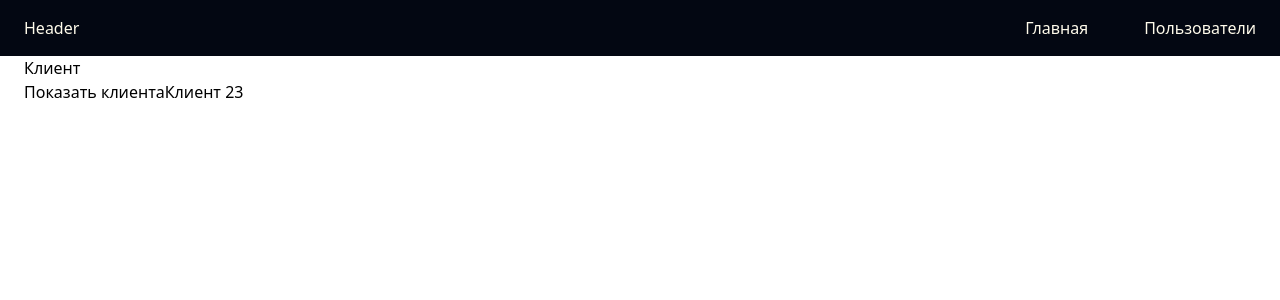
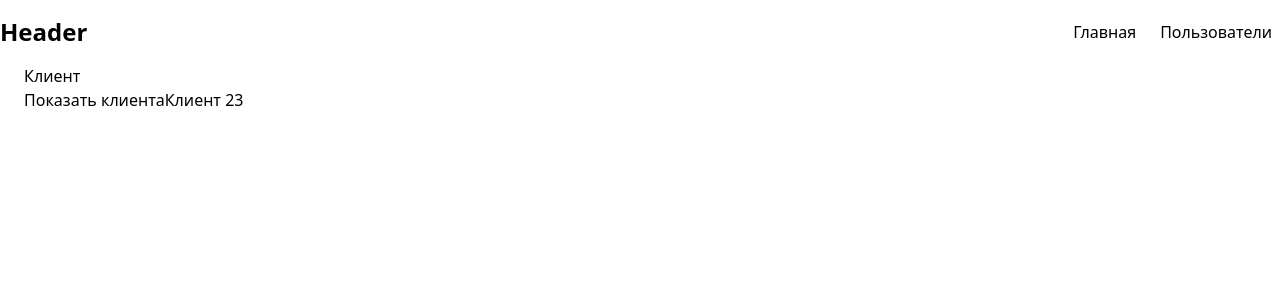
Before and after one commit to JaroslawChaykin/next-stage, a Next.js app: page /client in a window 1280 px wide. Shown: the top 300 px of the page. Built offline with nearby package versions, Linux system fonts and the light colour scheme.

Commit message:
chut chut restyle

```diff
--- a/app/components/Header/Header.js
+++ b/app/components/Header/Header.js
@@ -1,14 +1,31 @@
-import React from 'react';
+import React from "react";
 import Link from "next/link";
+import Title from "../Title/Title";
 
 const Header = () => {
     return (
-        <header className={'flex justify-between items-center bg-gray-950 text-amber-50 pl-6'}>
-            Header
-            <nav className={'flex gap-2'}>
-                <Link href='/' className={'hover:bg-gray-900 py-4 px-6'}>Главная</Link>
-                <Link href='/users' className={'hover:bg-gray-900 py-4 px-6'}>Пользователи</Link>
-            </nav>
+        <header className={"w-full fixed top-0"}>
+            <div
+                className={
+                    "container m-0 flex justify-between items-center py-4 bg-white/50 backdrop-blur-md"
+                }
+            >
+                <Title Stage="h6">Header</Title>
+                <nav className={"flex gap-2"}>
+                    <Link
+                        href="/"
+                        className={"hover:bg-gray-100 p-1 px-2 rounded-md"}
+                    >
+                        Главная
+                    </Link>
+                    <Link
+                        href="/users"
+                        className={"hover:bg-gray-100 p-1 px-2 rounded-md"}
+                    >
+                        Пользователи
+                    </Link>
+                </nav>
+            </div>
         </header>
     );
 };
--- a/app/layout.js
+++ b/app/layout.js
@@ -10,11 +10,9 @@ export default function RootLayout({ children }) {
     return (
         <html lang="en">
             <body>
-        <main className={'container'}>
-          <Header/>
-          <div className={'px-6'}>
-              {children}
-          </div>
+                <main className={"container"}>
+                    <Header />
+                    <div className={"px-6 mt-16"}>{children}</div>
                 </main>
             </body>
         </html>
--- a/app/page.js
+++ b/app/page.js
@@ -1,21 +1,22 @@
 import Title from "@/app/components/Title/Title";
-import PostCard from "@/app/components/PostCard/PostCard";
+import PostCard from "./components/PostCard/PostCard";
 
 const getPosts = async () => {
-    const response = await fetch('https://jsonplaceholder.typicode.com/posts/')
-        .then(response => response.json())
+    const response = await fetch(
+        "https://jsonplaceholder.typicode.com/posts/"
+    ).then((response) => response.json());
 
-    return response
-}
+    return response;
+};
 export default async function Home() {
-    const posts = await getPosts()
+    const posts = await getPosts();
 
     return (
         <>
-            <Title Stage='h2' styles={'py-6'}>Главная</Title>
-            {
-                posts && posts.map(post => (<PostCard {...post}/>))
-            }
+            <Title Stage="h2" styles={"py-6"}>
+                Главная
+            </Title>
+            {posts && posts.map((post) => <PostCard {...post} key={post.id} />)}
         </>
     );
 }
```
Lines whose indentation alone changed are shown as unchanged.
